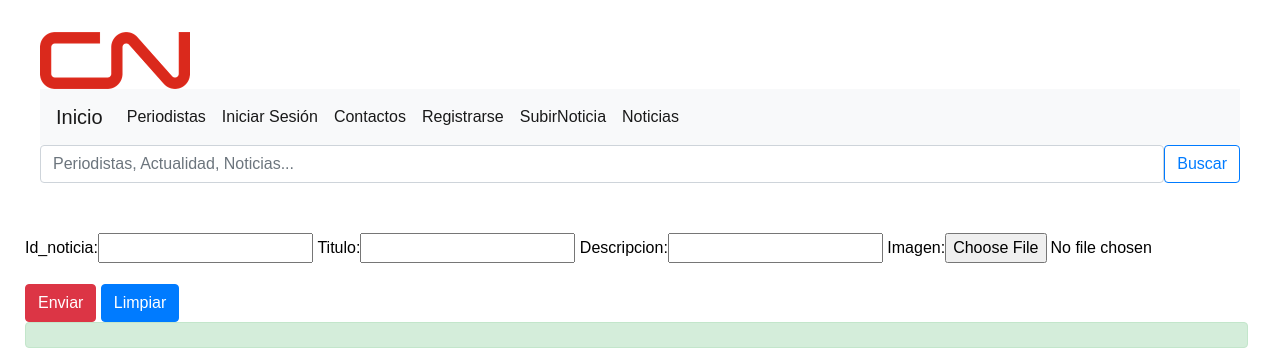
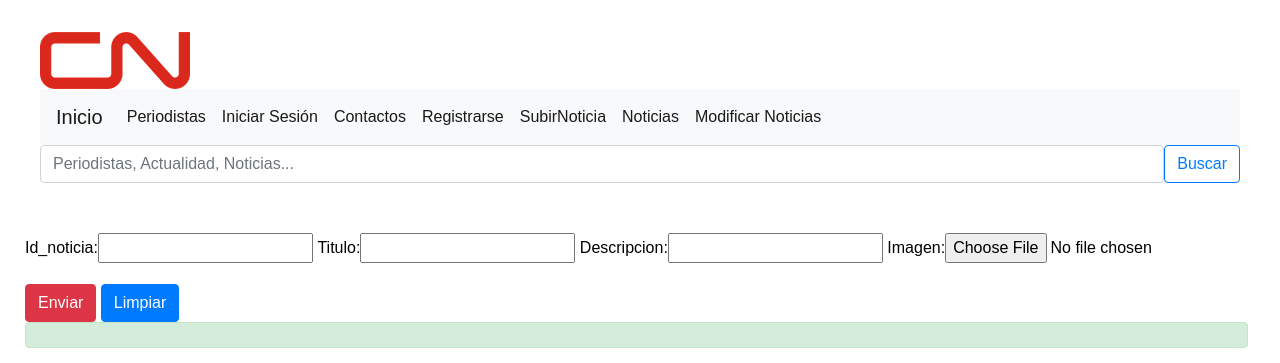
Before and after one commit to EisenDeveloper/TestDjango, a Django app: page /SubirNoticia/ in a window 1280 px wide. Shown: the part 202-565 px from the top of the page. Run offline with Django 3.2, Linux system fonts and the light colour scheme; some libraries are stand-ins or nearby versions.

Commit message:
Añadido ModificarNoticia en las opciones de arriba

```diff
--- a/core/templates/core/Contactos.html
+++ b/core/templates/core/Contactos.html
@@ -44,6 +44,9 @@
                             </li>
                             <li class="nav-item">
                                 <a class="nav-link active" href="{% url 'Noticias'%}">Noticias</a>
+                            </li>
+                            <li class="nav-item">
+                                <a class="nav-link active" href="{% url 'ModificarNoticias'%}">Modificar Noticias</a>
                             </li>
                         </ul>
                     </div>
--- a/core/templates/core/Deporte.html
+++ b/core/templates/core/Deporte.html
@@ -47,6 +47,9 @@
 							</li>
 							<li class="nav-item">
 								<a class="nav-link active" href="{% url 'Noticias'%}">Noticias</a>
+							</li>
+							<li class="nav-item">
+								<a class="nav-link active" href="{% url 'ModificarNoticias'%}">Modificar Noticias</a>
 							</li>
 						</ul>
 					</div>
--- a/core/templates/core/Economia.html
+++ b/core/templates/core/Economia.html
@@ -47,6 +47,9 @@
 							</li>
 							<li class="nav-item">
 								<a class="nav-link active" href="{% url 'Noticias'%}">Noticias</a>
+							</li>
+							<li class="nav-item">
+								<a class="nav-link active" href="{% url 'ModificarNoticias'%}">Modificar Noticias</a>
 							</li>
 						</ul>
 					</div>
--- a/core/templates/core/IniciarSerion.html
+++ b/core/templates/core/IniciarSerion.html
@@ -49,6 +49,9 @@
                                 <li class="nav-item">
                                     <a class="nav-link active" href="{% url 'Noticias'%}">Noticias</a>
                                 </li>
+                                <li class="nav-item">
+                                    <a class="nav-link active" href="{% url 'ModificarNoticias'%}">Modificar Noticias</a>
+                                </li>
                             </ul>
                         </div>
                     </nav>
--- a/core/templates/core/Internacional.html
+++ b/core/templates/core/Internacional.html
@@ -45,6 +45,9 @@
 						</li>
 						<li class="nav-item">
 							<a class="nav-link active" href="{% url 'Noticias'%}">Noticias</a>
+						</li>
+						<li class="nav-item">
+							<a class="nav-link active" href="{% url 'ModificarNoticias'%}">Modificar Noticias</a>
 						</li>
 					</ul>
 				</div>
--- a/core/templates/core/Nacional.html
+++ b/core/templates/core/Nacional.html
@@ -46,6 +46,9 @@
                         </li>
                         <li class="nav-item">
                             <a class="nav-link active" href="{% url 'Noticias'%}">Noticias</a>
+                        </li>
+                        <li class="nav-item">
+                            <a class="nav-link active" href="{% url 'ModificarNoticias'%}">Modificar Noticias</a>
                         </li>
                     </ul>
                 </div>
--- a/core/templates/core/Noticias.html
+++ b/core/templates/core/Noticias.html
@@ -95,7 +95,7 @@
             {% for n in noticias %}
             <div class="responsive">
                 <div class="gallery">
-                    <a  href="{% url 'Noticias' %}" class=""><img src={{n.imagen.url}} width="300" height="200"></a>
+                    <a  href="{% url 'Noticias' %}" class=""><img src={{n.imagen}} width="300" height="200"></a>
                     <div class="des">{{n.descripcion}}</div>
                 </div>
             </div>
--- a/core/templates/core/Periodistas.html
+++ b/core/templates/core/Periodistas.html
@@ -46,6 +46,9 @@
                                 </li>
                                 <li class="nav-item">
                                     <a class="nav-link active" href="{% url 'Noticias'%}">Noticias</a>
+                                </li>
+                                <li class="nav-item">
+                                    <a class="nav-link active" href="{% url 'ModificarNoticias'%}">Modificar Noticias</a>
                                 </li>
                             </ul>
                         </div>
--- a/core/templates/core/Registro.html
+++ b/core/templates/core/Registro.html
@@ -45,6 +45,9 @@
                                 <li class="nav-item">
                                     <a class="nav-link active" href="{% url 'Noticias'%}">Noticias</a>
                                 </li>
+                                <li class="nav-item">
+                                    <a class="nav-link active" href="{% url 'ModificarNoticias'%}">Modificar Noticias</a>
+                                </li>
                             </ul>
                         </div>
                     </nav>
--- a/core/templates/core/SubirNoticia.html
+++ b/core/templates/core/SubirNoticia.html
@@ -43,6 +43,9 @@
                             <li class="nav-item">
                                 <a class="nav-link active" href="{% url 'Noticias'%}">Noticias</a>
                             </li>
+                            <li class="nav-item">
+                                <a class="nav-link active" href="{% url 'ModificarNoticias'%}">Modificar Noticias</a>
+                            </li>
                         </ul>
                     </div>
                 </nav>
--- a/core/templates/core/index.html
+++ b/core/templates/core/index.html
@@ -50,6 +50,9 @@
 							</li>
 							<li class="nav-item">
 								<a class="nav-link active" href="{% url 'Noticias'%}">Noticias</a>
+							</li>
+							<li class="nav-item">
+								<a class="nav-link active" href="{% url 'ModificarNoticias'%}">Modificar Noticias</a>
 							</li>
 						</ul>
 					</div>
```
